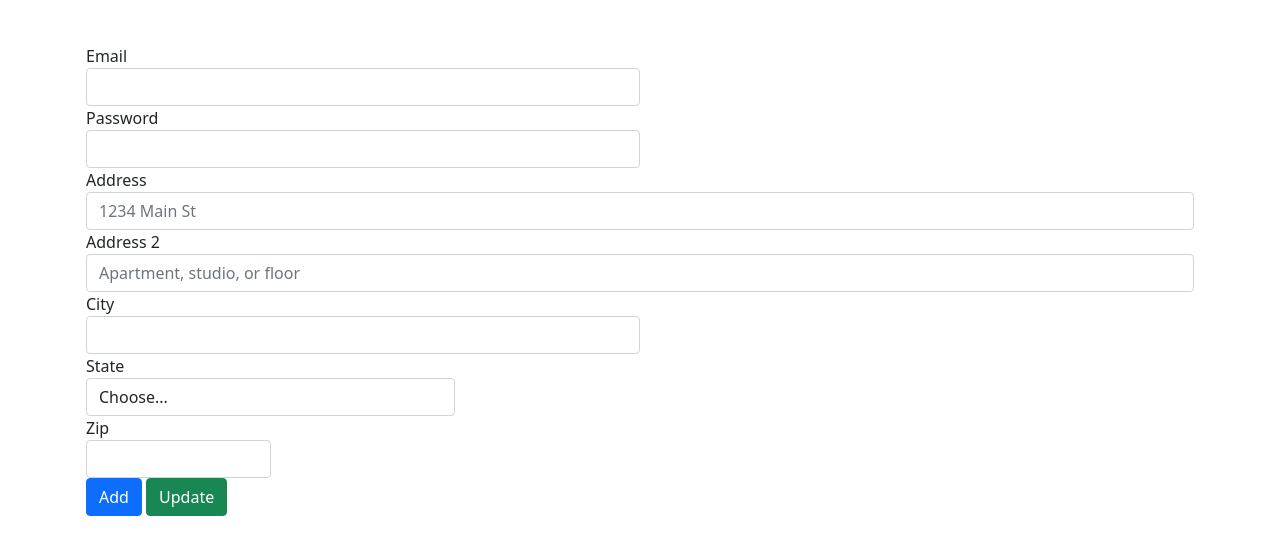
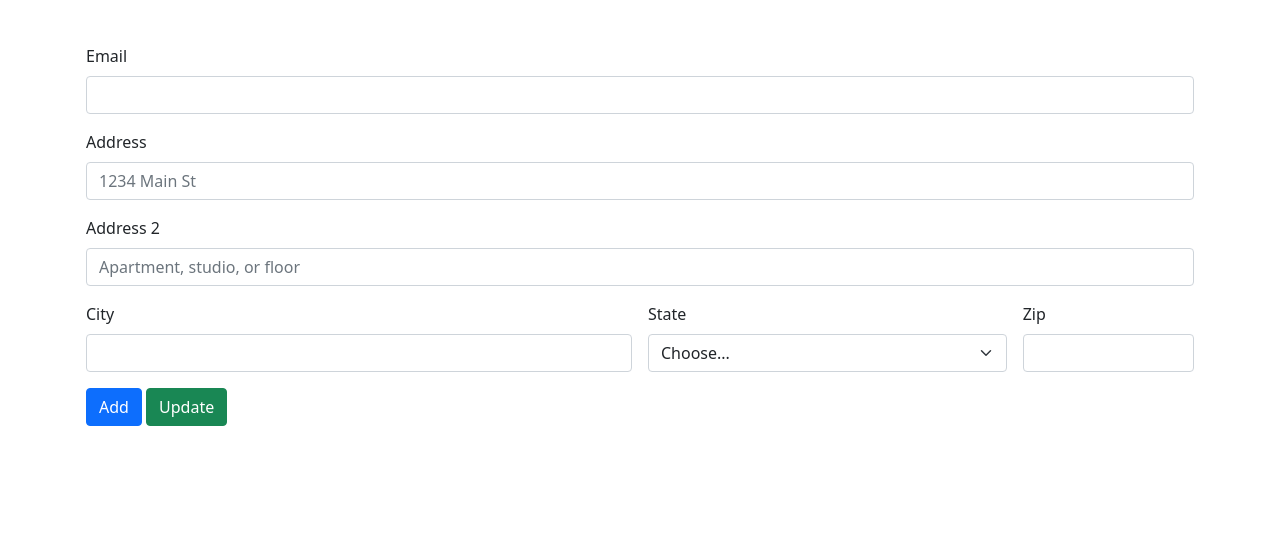
Before and after one commit to time2hack/multi-action-forms-example, a plain HTML site: page index.html in a window 1280 px wide. Shown: the part 114-668 px from the top of the page. Drawn offline with nearby package versions, Linux system fonts and the light colour scheme.

Commit message:
bootstrap-5 form

```diff
--- a/index.html
+++ b/index.html
@@ -34,44 +34,38 @@
     </nav>
     <div class="container p-3">
       <h2 class="mb-5">Add/Update Address</h2>
-      <form action="/addAddress" method="POST">
-        <div class="form-row">
-          <div class="form-group col-md-6">
-            <label for="inputEmail4">Email</label>
-            <input type="email" class="form-control" id="inputEmail4">
+      <form class="row g-3" action="/addAddress" method="POST">
+        <div class="col-12">
+          <label for="email" class="form-label">Email</label>
+          <input type="email" class="form-control" name="email" id="email">
         </div>
-          <div class="form-group col-md-6">
-            <label for="inputPassword4">Password</label>
-            <input type="password" class="form-control" id="inputPassword4">
+        <div class="col-12">
+          <label for="address1" class="form-label">Address</label>
+          <input type="text" class="form-control" name="address1" id="address1" placeholder="1234 Main St">
         </div>
+        <div class="col-12">
+          <label for="address2" class="form-label">Address 2</label>
+          <input type="text" class="form-control" name="address2" id="address2" placeholder="Apartment, studio, or floor">
         </div>
-        <div class="form-group">
-          <label for="inputAddress">Address</label>
-          <input type="text" class="form-control" id="inputAddress" placeholder="1234 Main St">
+        <div class="col-md-6">
+          <label for="city" class="form-label">City</label>
+          <input type="text" class="form-control" name="city" id="city">
         </div>
-        <div class="form-group">
-          <label for="inputAddress2">Address 2</label>
-          <input type="text" class="form-control" id="inputAddress2" placeholder="Apartment, studio, or floor">
-        </div>
-        <div class="form-row">
-          <div class="form-group col-md-6">
-            <label for="inputCity">City</label>
-            <input type="text" class="form-control" id="inputCity">
-          </div>
-          <div class="form-group col-md-4">
-            <label for="inputState">State</label>
-            <select id="inputState" class="form-control">
+        <div class="col-md-4">
+          <label for="state" class="form-label">State</label>
+          <select name="state" id="state" class="form-select">
             <option selected>Choose...</option>
             <option>...</option>
           </select>
         </div>
-          <div class="form-group col-md-2">
-            <label for="inputZip">Zip</label>
-            <input type="text" class="form-control" id="inputZip">
+        <div class="col-md-2">
+          <label for="zip" class="form-label">Zip</label>
+          <input type="text" class="form-control" name="zip" id="zip">
         </div>
-        </div>
+        <div class="col-12">
           <button type="submit" class="btn btn-primary">Add</button>
           <button type="submit" class="btn btn-success" formaction="/updateAddress" formmethod="POST">Update</button>
+        </div>
       </form>
     </div>
   </body>
```
Also changed, not shown: with-ajax.html (+21 -27 lines). Lines whose indentation alone changed are shown as unchanged.
